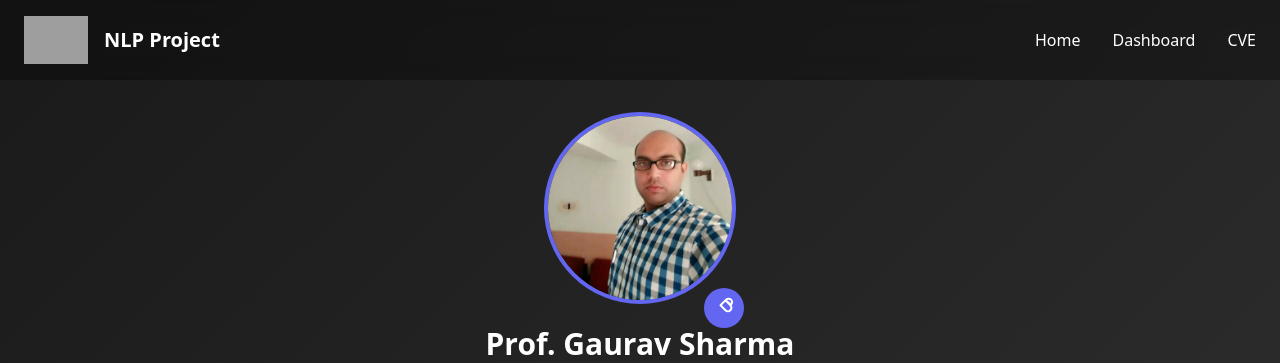
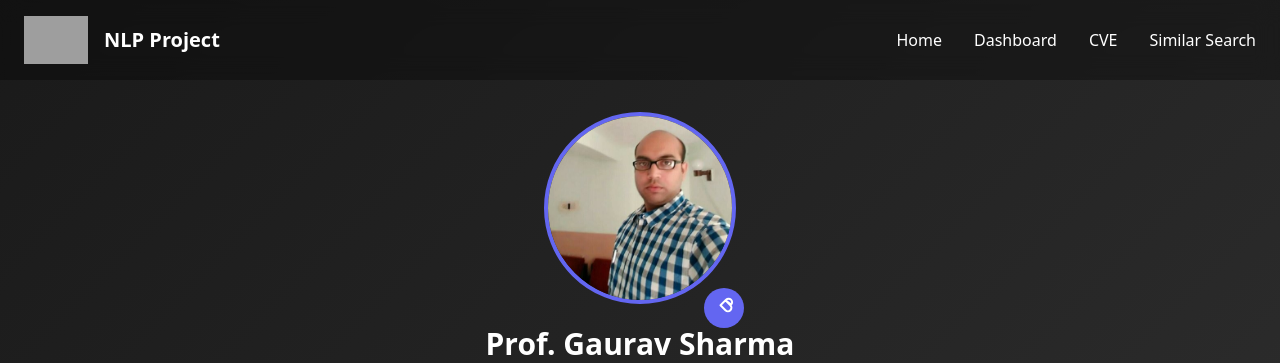
Before and after one commit to nishantdeswal1810/nlpProject, a Flask app: page / in a window 1280 px wide. Shown: the top 363 px of the page. Run offline with Flask 3, Linux system fonts and the light colour scheme; some libraries are stand-ins or nearby versions; grey boxes are pictures that could not be loaded.

Commit message:
nav updated

```diff
--- a/templates/cve.html
+++ b/templates/cve.html
@@ -32,6 +32,7 @@
                     <a href="{{ url_for('home') }}" class="hover:text-indigo-400">Home</a>
                     <a href="{{ url_for('dashboard') }}" class="hover:text-indigo-400">Dashboard</a>
                     <a href="{{ url_for('cve') }}" class="text-indigo-400 font-medium">CVE</a>
+                    <a href="{{ url_for('similar_search') }}" class="nav-link hover:text-indigo-400">Similar Search</a>
                 </div>
 
                 <!-- Mobile Menu Button -->
@@ -48,6 +49,7 @@
                     <a href="{{ url_for('home') }}" class="hover:text-indigo-400">Home</a>
                     <a href="{{ url_for('dashboard') }}" class="hover:text-indigo-400">Dashboard</a>
                     <a href="{{ url_for('cve') }}" class="text-indigo-400 font-medium">CVE</a>
+                    <a href="{{ url_for('similar_search') }}" class="nav-link hover:text-indigo-400">Similar Search</a>
                 </div>
             </div>
         </div>
--- a/templates/dashboard.html
+++ b/templates/dashboard.html
@@ -95,6 +95,7 @@
                     <a href="{{ url_for('home') }}" class="nav-link hover:text-indigo-400">Home</a>
                     <a href="{{ url_for('dashboard') }}" class="nav-link hover:text-indigo-400">Dashboard</a>
                     <a href="{{ url_for('cve') }}" class="nav-link hover:text-indigo-400">CVE</a>
+                    <a href="{{ url_for('similar_search') }}" class="nav-link hover:text-indigo-400">Similar Search</a>
                 </div>
 
                 <!-- Mobile Menu Button -->
@@ -111,6 +112,7 @@
                     <a href="{{ url_for('home') }}" class="nav-link hover:text-indigo-400">Home</a>
                     <a href="{{ url_for('dashboard') }}" class="nav-link hover:text-indigo-400">Dashboard</a>
                     <a href="{{ url_for('cve') }}" class="nav-link hover:text-indigo-400">CVE</a>
+                    <a href="{{ url_for('similar_search') }}" class="nav-link hover:text-indigo-400">Similar Search</a>
                 </div>
             </div>
         </div>
--- a/templates/index.html
+++ b/templates/index.html
@@ -115,6 +115,7 @@
                     <a href="{{ url_for('home') }}" class="nav-link hover:text-indigo-400">Home</a>
                     <a href="{{ url_for('dashboard') }}" class="nav-link hover:text-indigo-400">Dashboard</a>
                     <a href="{{ url_for('cve') }}" class="nav-link hover:text-indigo-400">CVE</a>
+                    <a href="{{ url_for('similar_search') }}" class="nav-link hover:text-indigo-400">Similar Search</a>
                 </div>
 
                 <!-- Mobile Menu Button -->
@@ -131,6 +132,7 @@
                     <a href="{{ url_for('home') }}" class="nav-link hover:text-indigo-400">Home</a>
                     <a href="{{ url_for('dashboard') }}" class="nav-link hover:text-indigo-400">Dashboard</a>
                     <a href="{{ url_for('cve') }}" class="nav-link hover:text-indigo-400">CVE</a>
+                    <a href="{{ url_for('similar_search') }}" class="nav-link hover:text-indigo-400">Similar Search</a>
                 </div>
             </div>
         </div>
```
